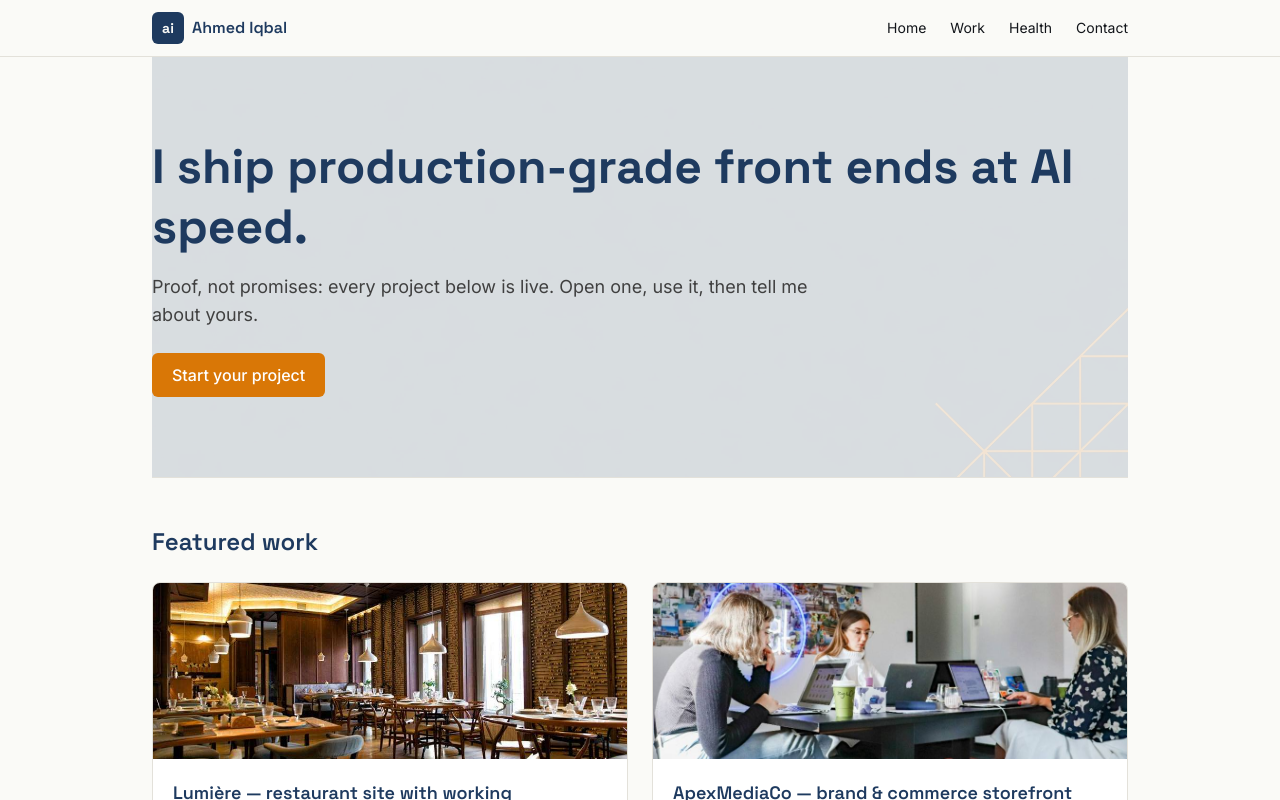
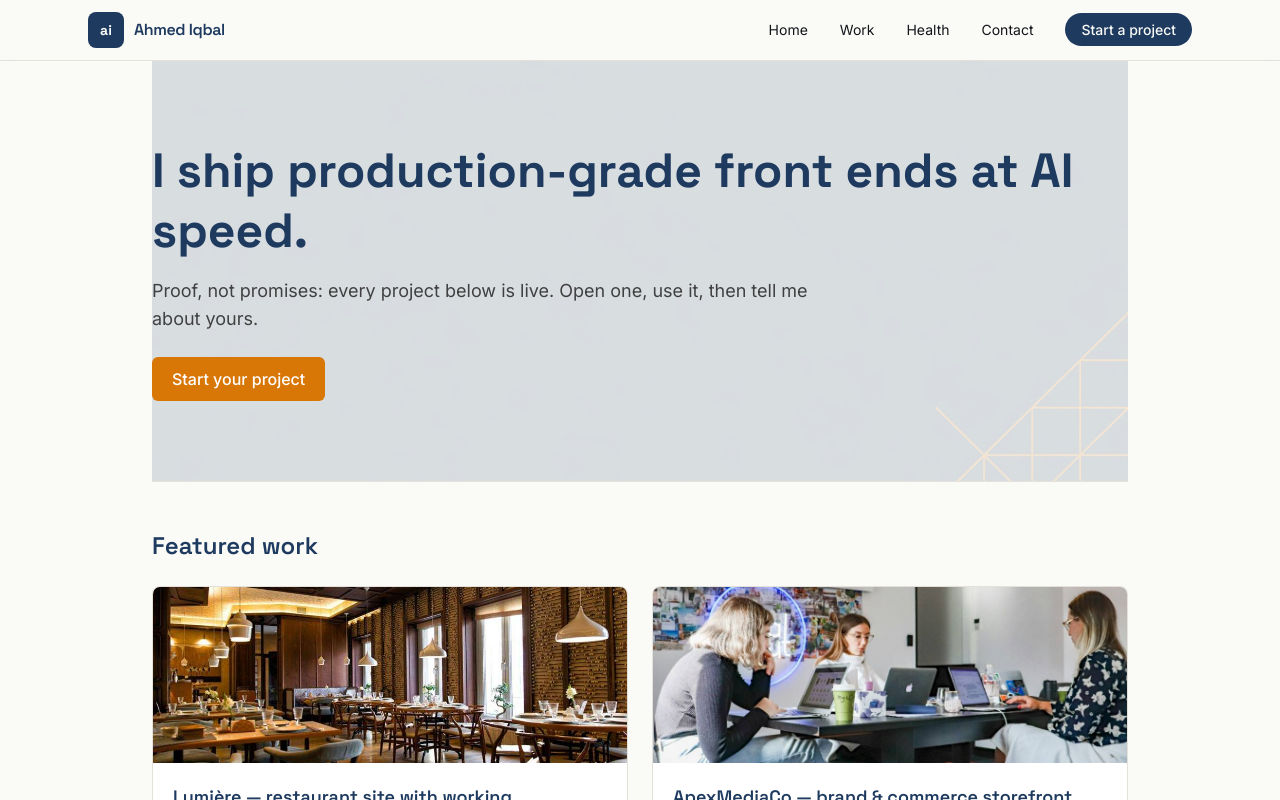
Before and after one commit to axediqbal/flyrank-frontend, a Next.js app: page / in a window 1280 px wide. Shown: the top 800 px of the page. Built offline with nearby package versions, Linux system fonts and the light colour scheme; no server answers.

Commit message:
design: modern editorial upgrade — display type, motion system, marquee proof strip (kit unchanged)

```diff
--- a/src/components/Nav.tsx
+++ b/src/components/Nav.tsx
@@ -9,27 +9,35 @@ const links = [
 
 export default function Nav() {
   return (
-    <header className="border-b border-line bg-paper">
+    <header className="sticky top-0 z-40 border-b border-line bg-paper/85 backdrop-blur-md">
       <nav
-        className="mx-auto flex max-w-5xl items-center justify-between px-4 py-3 sm:px-6"
+        className="mx-auto flex max-w-6xl items-center justify-between px-4 py-3 sm:px-6"
         aria-label="Main"
       >
-        <Link href="/" className="flex items-center gap-2">
-          <span className="flex h-8 w-8 items-center justify-center rounded-md bg-ink font-display text-sm font-bold text-paper">
+        <Link href="/" className="group flex items-center gap-2.5">
+          <span className="flex h-9 w-9 items-center justify-center rounded-lg bg-ink font-display text-sm font-bold text-paper transition-colors group-hover:bg-accent">
             ai
           </span>
-          <span className="font-display text-base font-semibold text-ink">
+          <span className="font-display text-base font-semibold tracking-tight text-ink">
             Ahmed Iqbal
           </span>
         </Link>
-        <ul className="flex items-center gap-4 text-sm sm:gap-6">
+        <ul className="flex items-center gap-5 text-sm sm:gap-8">
           {links.map((l) => (
             <li key={l.href}>
-              <Link href={l.href} className="text-coal hover:text-accent">
+              <Link href={l.href} className="u-sweep text-coal hover:text-ink">
                 {l.label}
               </Link>
             </li>
           ))}
+          <li className="hidden sm:block">
+            <a
+              href="/#contact"
+              className="rounded-full bg-ink px-4 py-2 font-medium text-paper transition-all hover:-translate-y-px hover:bg-accent"
+            >
+              Start a project
+            </a>
+          </li>
         </ul>
       </nav>
     </header>
```
